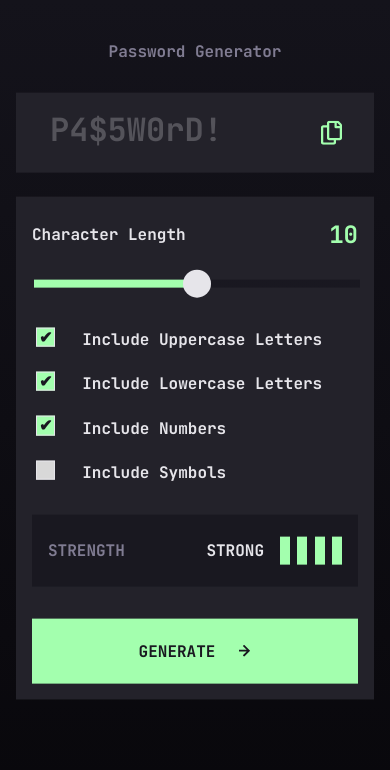
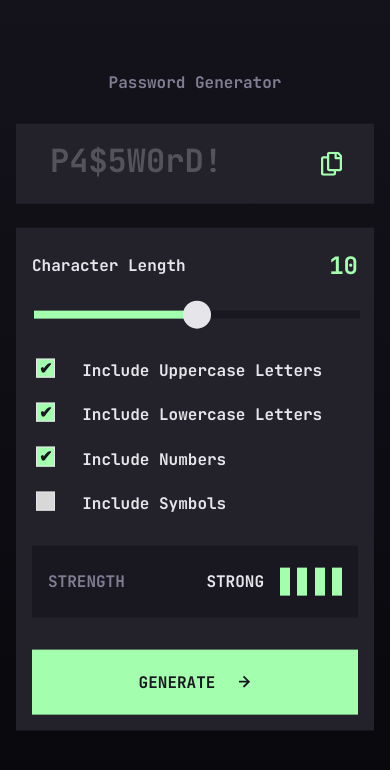
Before and after one commit to ssejjemba/password-generator, a React (Vite) app: page / in a window 390 px wide. Shown: the top 770 px of the page. Built offline with nearby package versions, Linux system fonts and the light colour scheme.

Commit message:
(styles): Adjust styles to fit design.
- exclude margins in translation hope this then does the job.

```diff
--- a/src/containers/Layout/Layout.module.css
+++ b/src/containers/Layout/Layout.module.css
@@ -7,7 +7,7 @@
   overflow: hidden;
   position: relative;
   top: 50%;
-  transform: translateY(calc(-50% - 62px));
+  transform: translateY(calc(-50% - 31px));
 }
 
 .app_name {
@@ -18,6 +18,6 @@
 
 @media only screen and (max-width: 500px) {
   .container {
-    transform: translateY(calc(-50% - 52px));
+    transform: translateY(calc(-50% - 21px));
   }
 }
```
